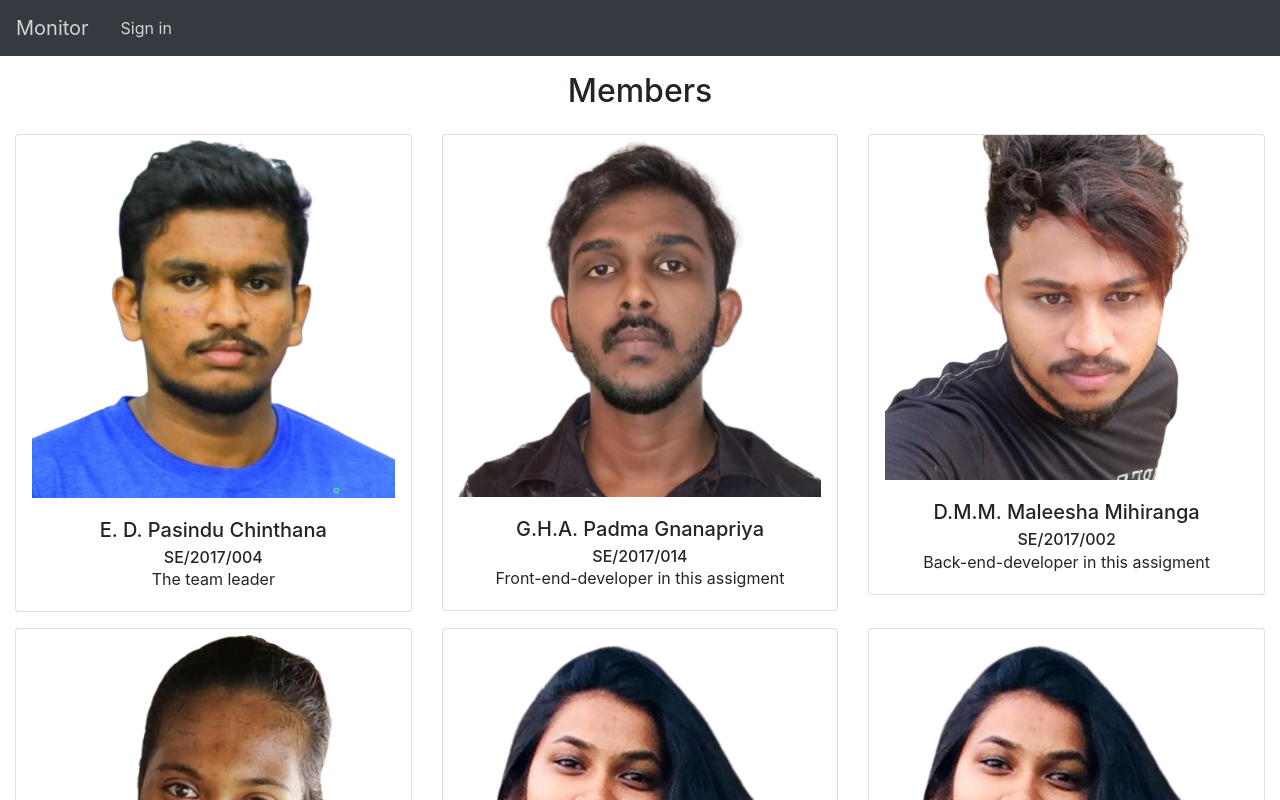
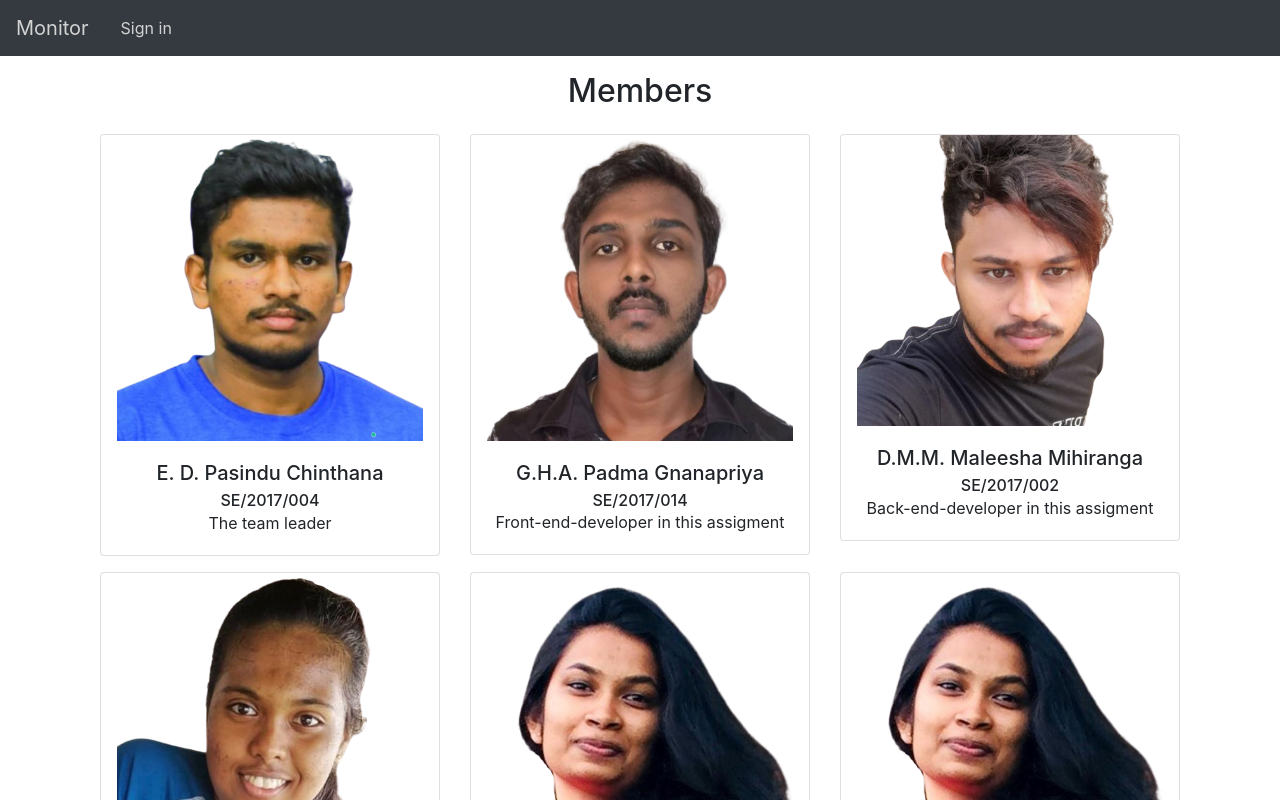
Before and after one commit to edpchinthana/seng22212-assignment1-frontend, a React (Create React App) app: page /members in a window 1280 px wide. Shown: the top 800 px of the page. Built offline with nearby package versions, Linux system fonts and the light colour scheme; what react-router-guards would draw is missing.

Commit message:
Add container to members

```diff
--- a/src/pages/Members.tsx
+++ b/src/pages/Members.tsx
@@ -1,5 +1,5 @@
 import React from 'react';
-import {Col, Row, Card} from "react-bootstrap";
+import {Col, Row, Card, Container} from "react-bootstrap";
 import Pasindu from '../aserts/images/Pasindu.png'
 import Padma from '../aserts/images/Padma.png'
 import Maleesha from '../aserts/images/Maleesha.png'
@@ -10,7 +10,7 @@
 const Members: React.FC = () => {
     document.title = 'weatherApp | members'
     return (
-        <div className='min-vh-100'>
+        <Container className='min-vh-100'>
             <br/><br/>
             <h2 className='pt-4'>Members</h2>
             <Row className='m-0'>
@@ -87,7 +87,7 @@
                     </Card>
                 </Col>
             </Row>
-        </div>
+        </Container>
     );
 }
 
```
Also changed, not shown: 1 other file (tests, documents, lock files or other folders).
